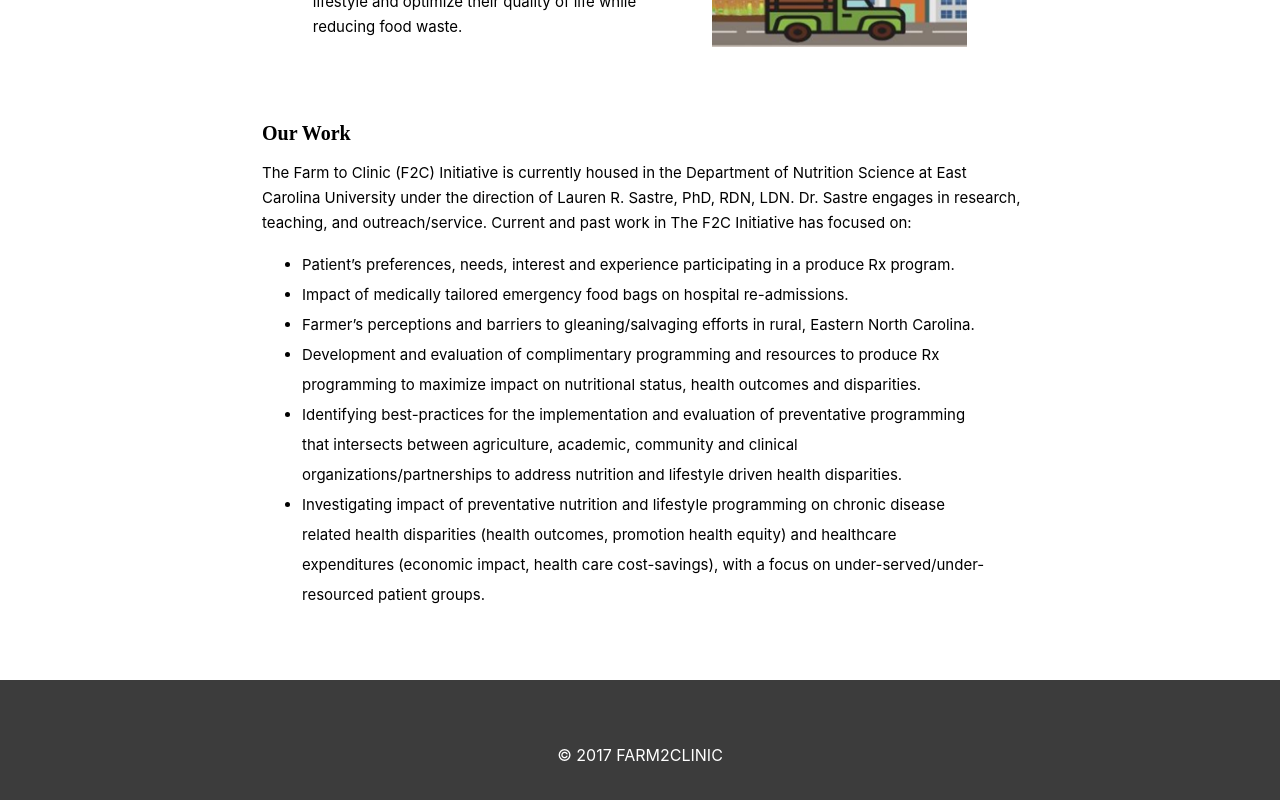
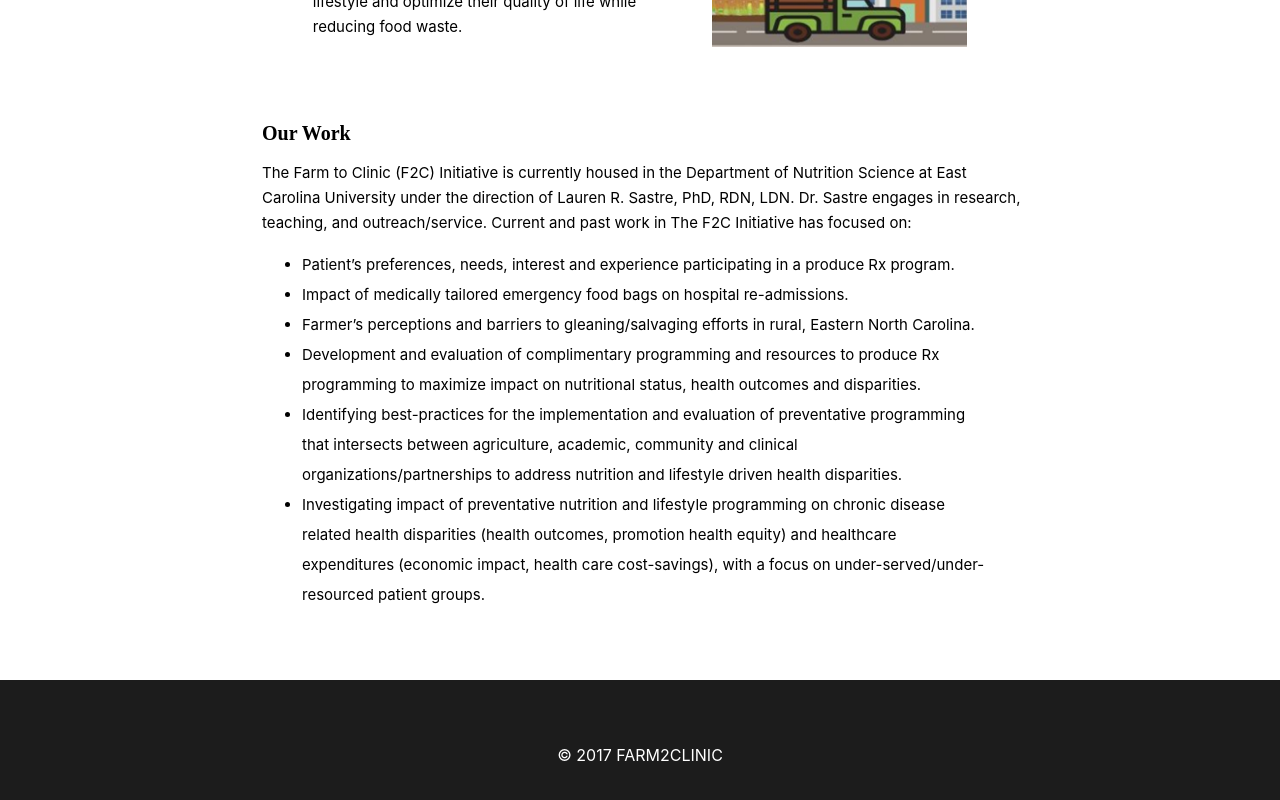
Before and after one commit to jethrolibutan/farm2clinic, a React (Create React App) app: page /whatWeDo in a window 1280 px wide. Shown: the part 770-1570 px from the top of the page. Built offline with nearby package versions, Linux system fonts and the light colour scheme; a web font is replaced by a local one.

Commit message:
final change to footer

```diff
--- a/src/components/Footer.css
+++ b/src/components/Footer.css
@@ -6,7 +6,7 @@
   justify-content: center;
   align-items: center;
 
-  background-color: #3c3c3c;
+  background-color: #1c1c1c;
 }
 
 .farm-2-clinic-text {
--- a/src/components/SubFooter.js
+++ b/src/components/SubFooter.js
@@ -15,7 +15,7 @@ function SubFooter() {
         spacing={1}
         sx={{
           justifyContent: "center",
-          backgroundColor: "#787878",
+          backgroundColor: " #3c3c3c",
           paddingTop: "45px",
           paddingBottom: "45px",
         }}
```
